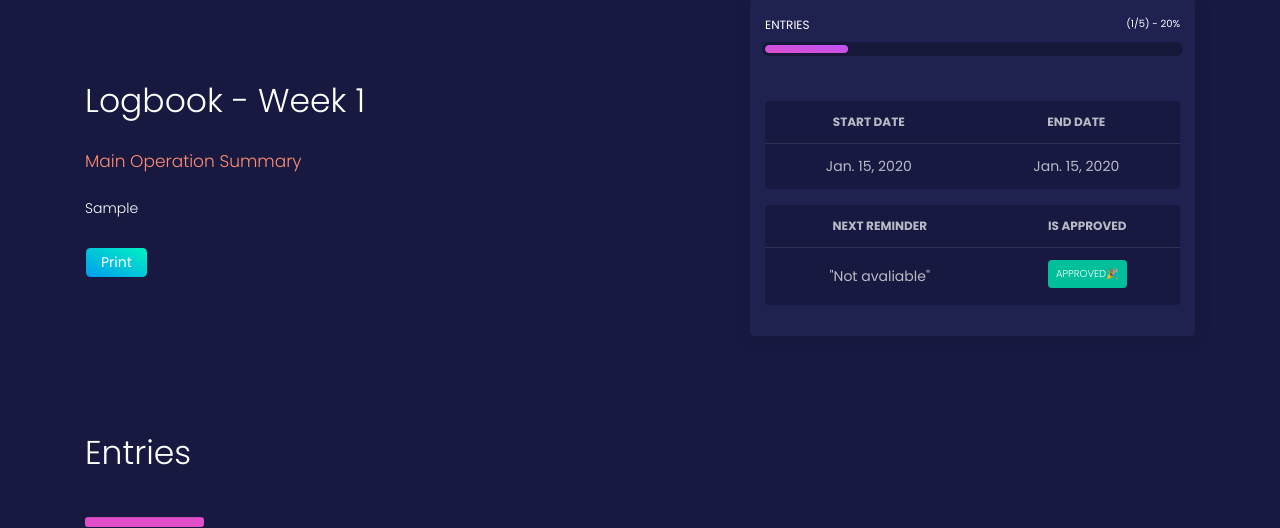
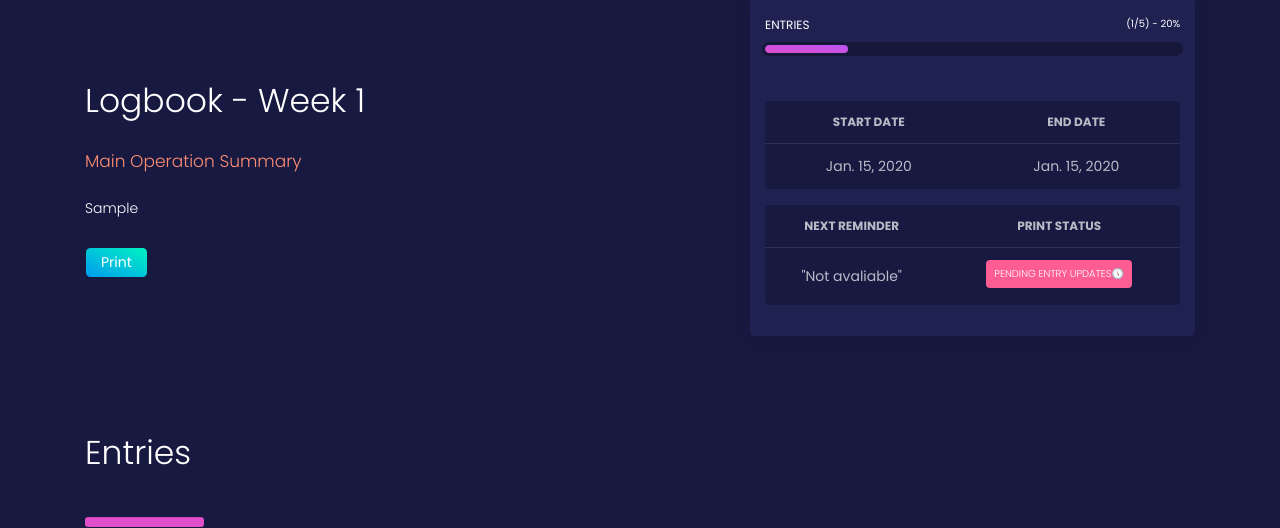
Before and after one commit to AidaLog/aidalog, a Django app: page /logbook/catalog/1/ in a window 1280 px wide. Shown: the part 147-675 px from the top of the page. Run offline with Django 4.2, Linux system fonts and the light colour scheme; a user stored in the database is signed in; tables that the repository leaves empty hold one stand-in row (values such as "Sample post"); some libraries are stand-ins or nearby versions.

Commit message:
update status

```diff
--- a/logbook/models.py
+++ b/logbook/models.py
@@ -21,7 +21,7 @@ class Logbook(models.Model):
     week_number = models.IntegerField()
     from_date = models.DateField()
     to_date = models.DateField()
-    is_submitted = models.BooleanField(default=False)
+    is_submitted = models.BooleanField(default=False, verbose_name="All Entries updated ?")
     week_activity = models.TextField(blank=True)
     def __str__(self):
         return f'Logbook week:{self.week_number}'
@@ -34,6 +34,7 @@ class Entry(models.Model):
     activity = models.TextField()
     created_at = models.DateTimeField(auto_now_add=True)
     updated_at = models.DateTimeField(auto_now=True)
+    is_updated = models.BooleanField(default=False)
 
     def __str__(self):
         return f'{self.day} - {self.date}'
--- a/logbook/views.py
+++ b/logbook/views.py
@@ -163,10 +163,18 @@ def logbook_detail_view(request, logbook_id):
     # get entries from this logbook
     try:
         entries = Entry.objects.filter(logbook=logbook)
+        updated_entries = Entry.objects.filter(logbook=logbook, is_updated=True)
+        updated_entries = len(updated_entries)
+
         metadata['entries'] = entries
         metadata['entry_count'] = len(entries)
+        metadata['updated_entries'] = updated_entries
+
+        print_state = False
+        if updated_entries == 5: print_state=True
         # percentage of entries completed out of 5
-        metadata['percentage'] = int((len(entries) / 5) * 100)
+        metadata['percentage'] = int((updated_entries / 5) * 100)
+        metadata['print_state'] = print_state
     except Entry.DoesNotExist:
         entries = None
 
@@ -264,7 +272,8 @@ def create_entry_view(request, logbook_id):
             logbook=logbook,
             day=day_name,
             date=date_input,
-            activity=activity_summary)
+            activity=activity_summary,
+            is_updated=True)
 
         return redirect("/logbook/catalog/" + str(logbook_id))
     context = {
@@ -316,6 +325,7 @@ def update_entry_view(request, logbook_id, entry_id):
         entry.day=day_name
         entry.date=date_input
         entry.activity=activity_summary
+        entry.is_updated=True
         entry.save()
 
         return redirect("/logbook/catalog/" + str(logbook_id))
--- a/main/settings.py
+++ b/main/settings.py
@@ -33,9 +33,6 @@
 ALLOWED_HOSTS = [
     '127.0.0.1',
     'localhost',
-    '192.168.35.14',
-    '192.168.137.1',
-    'ner.localhost',
     'gulay.pythonanywhere.com',
     'ner.gulay.pythonanywhere.com'
     ]
--- a/requiremnents.txt
+++ b/requiremnents.txt
@@ -1 +1,7 @@
 python-docx
+mimetypes
+django_hosts
+tensorflow
+numpy
+networkx
+matplotlib
--- a/templates/home/includes/navbar.html
+++ b/templates/home/includes/navbar.html
@@ -8,6 +8,7 @@
                 <li class="nav-item"><a class="nav-link active" href="{% url 'home' %}">Home</a></li>
                 <li class="nav-item"><a class="nav-link" href="/#services">Services</a></li>
                 <li class="nav-item"><a class="nav-link" href="/#projects">Projects</a></li>
+                <li class="nav-item"><a class="nav-link" href="/logbook">AidaLog</a></li>
                 <!--
                 <li class="nav-item"><a class="nav-link" href="pricing.html">Pricing</a></li>
                 <li class="nav-item"><a class="nav-link" href="contacts.html">Contacts</a></li>
--- a/templates/logbook/logbook_detail.html
+++ b/templates/logbook/logbook_detail.html
@@ -39,7 +39,7 @@
                                             <div class="progress-bar progress-bar-warning" role="progressbar"
                                                 aria-valuenow="{{ metadata.percentage }}" aria-valuemin="0" aria-valuemax="100"
                                                 style="width: {{ metadata.percentage }}%;">
-                                                <span class="progress-value">({{ metadata.entry_count }}/5) - {{ metadata.percentage }}%</span>
+                                                <span class="progress-value">({{ metadata.updated_entries }}/5) - {{ metadata.percentage }}%</span>
                                             </div>
                                         </div>
                                     </div>
@@ -79,7 +79,7 @@
                                                         Next Reminder
                                                     </th>
                                                     <th class="text-center">
-                                                        Is Approved
+                                                        Print Status
                                                     </th>
                                                 </tr>
                                             </thead>
@@ -89,10 +89,10 @@
                                                         "Not avaliable"
                                                     </td>
                                                     <td class="text-center">
-                                                        {% if logbook.is_submitted %}
-                                                        <span class="badge badge-success p-2 font-weight-light">approved🎉</span>
+                                                        {% if metadata.print_state %}
+                                                        <span class="badge badge-success p-2 font-weight-light">Ready to Print🎉</span>
                                                         {% else %}
-                                                        <span class="badge badge-danger p-2 font-weight-light">pending 🕔</span>
+                                                        <span class="badge badge-danger p-2 font-weight-light">pending entry updates🕔</span>
                                                         {% endif %}
                                                     </td>
                                                 </tr>
```
Also changed, not shown: logbook/migrations/0003_entry_is_updated_alter_logbook_is_submitted.py (added).
